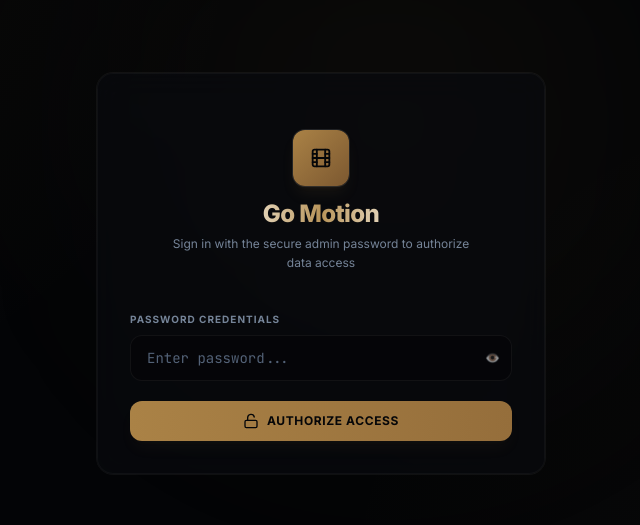
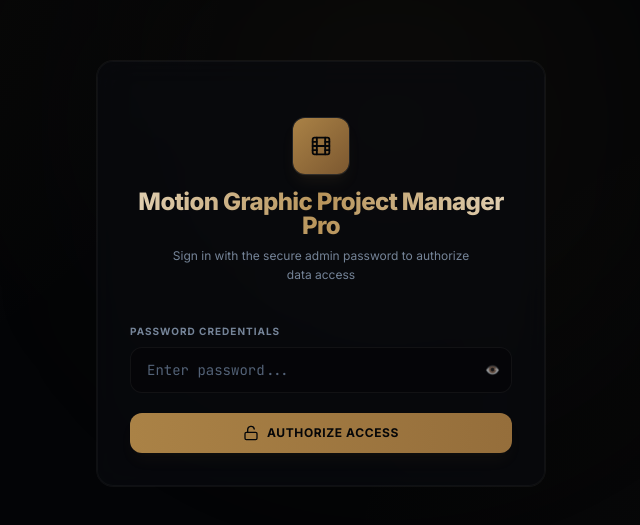
Before and after one commit to boudiafzakaria/Motion-Graphic-Project-Manager-Pro, a website: page index.html in a window 1280 px wide. Shown: the part 127-652 px from the top of the page, without its empty margins (319-959 px from the left). Drawn offline with nearby package versions, Linux system fonts and the light colour scheme.

Commit message:
Update logoTitle in translations for branding

```diff
--- a/index.html
+++ b/index.html
@@ -217,7 +217,7 @@
     // Safe bilingual translation database (all Arabic and English tags combined perfectly)
     const translations = {
       en: {
-        logoTitle: "Go Motion",
+        logoTitle: "Motion Graphic Project Manager Pro",
         logoBadge: "PRO",
         logoSubtitle: "Motion Graphic Project Manager Pro",
         loginTitle: "Administrative Vault Key",
```
